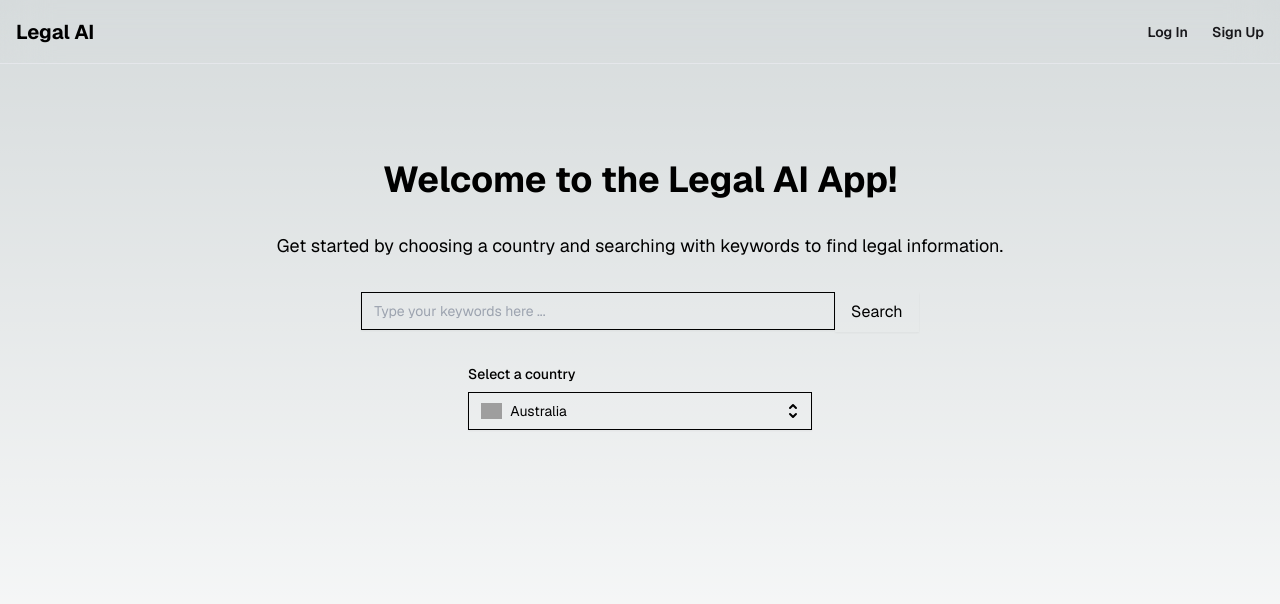
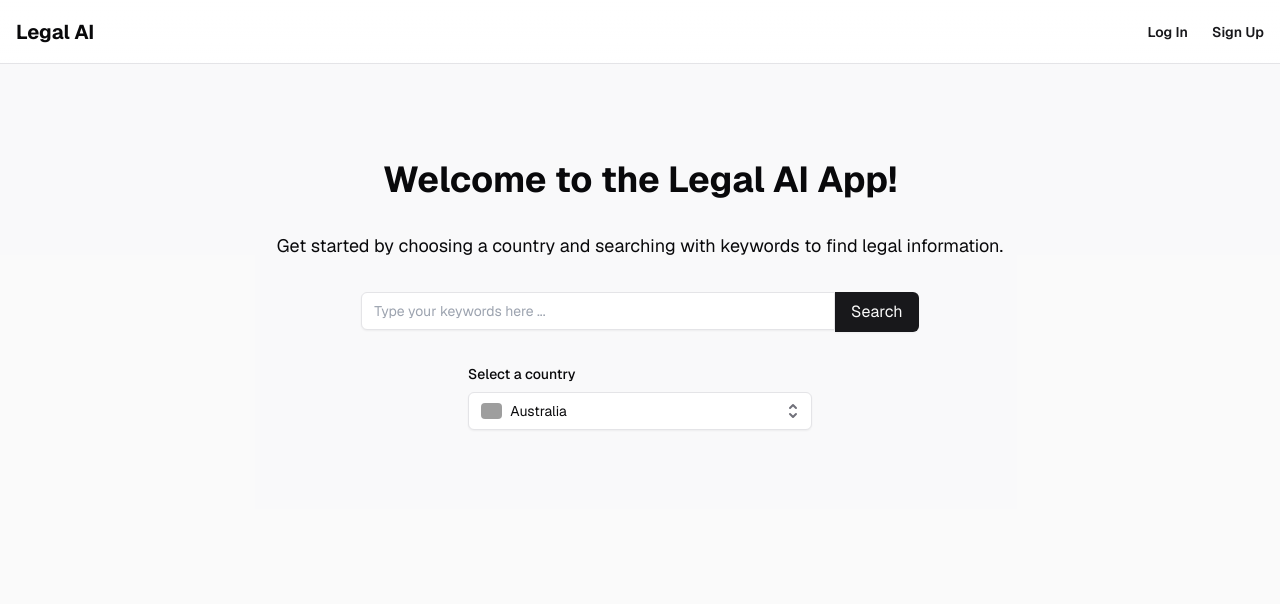
Before and after one commit to Gundalai-Batkhuu/ingroe-frontend, a Next.js app in the folder frontend/: page / in a window 1280 px wide. Shown: the top 604 px of the page. Built offline with nearby package versions, Linux system fonts and the light colour scheme; grey boxes are pictures that could not be loaded.

Commit message:
Changed global css

```diff
--- a/frontend/app/globals.css
+++ b/frontend/app/globals.css
@@ -2,32 +2,75 @@
 @tailwind components;
 @tailwind utilities;
 
-:root {
-  --foreground-rgb: 0, 0, 0;
-  --background-start-rgb: 214, 219, 220;
-  --background-end-rgb: 255, 255, 255;
-}
+@layer base {
+  :root {
+    --background: 0 0% 100%;
+    --foreground: 240 10% 3.9%;
 
-@media (prefers-color-scheme: dark) {
-  :root {
-    --foreground-rgb: 255, 255, 255;
-    --background-start-rgb: 0, 0, 0;
-    --background-end-rgb: 0, 0, 0;
+    --card: 0 0% 100%;
+    --card-foreground: 240 10% 3.9%;
+
+    --popover: 0 0% 100%;
+    --popover-foreground: 240 10% 3.9%;
+
+    --primary: 240 5.9% 10%;
+    --primary-foreground: 0 0% 98%;
+
+    --secondary: 240 4.8% 95.9%;
+    --secondary-foreground: 240 5.9% 10%;
+
+    --muted: 240 4.8% 95.9%;
+    --muted-foreground: 240 3.8% 46.1%;
+
+    --accent: 240 4.8% 95.9%;
+    --accent-foreground: 240 5.9% 10%;
+
+    --destructive: 0 84.2% 60.2%;
+    --destructive-foreground: 0 0% 98%;
+
+    --border: 240 5.9% 90%;
+    --input: 240 5.9% 90%;
+    --ring: 240 10% 3.9%;
+
+    --radius: 0.5rem;
+  }
+
+  .dark {
+    --background: 240 10% 3.9%;
+    --foreground: 0 0% 98%;
+
+    --card: 240 10% 3.9%;
+    --card-foreground: 0 0% 98%;
+
+    --popover: 240 10% 3.9%;
+    --popover-foreground: 0 0% 98%;
+
+    --primary: 0 0% 98%;
+    --primary-foreground: 240 5.9% 10%;
+
+    --secondary: 240 3.7% 15.9%;
+    --secondary-foreground: 0 0% 98%;
+
+    --muted: 240 3.7% 15.9%;
+    --muted-foreground: 240 5% 64.9%;
+
+    --accent: 240 3.7% 15.9%;
+    --accent-foreground: 0 0% 98%;
+
+    --destructive: 0 62.8% 30.6%;
+    --destructive-foreground: 0 0% 98%;
+
+    --border: 240 3.7% 15.9%;
+    --input: 240 3.7% 15.9%;
+    --ring: 240 4.9% 83.9%;
   }
 }
 
-body {
-  color: rgb(var(--foreground-rgb));
-  background: linear-gradient(
-      to bottom,
-      transparent,
-      rgb(var(--background-end-rgb))
-    )
-    rgb(var(--background-start-rgb));
-}
-
-@layer utilities {
-  .text-balance {
-    text-wrap: balance;
+@layer base {
+  * {
+    @apply border-border;
+  }
+  body {
+    @apply bg-background text-foreground;
   }
 }
```
